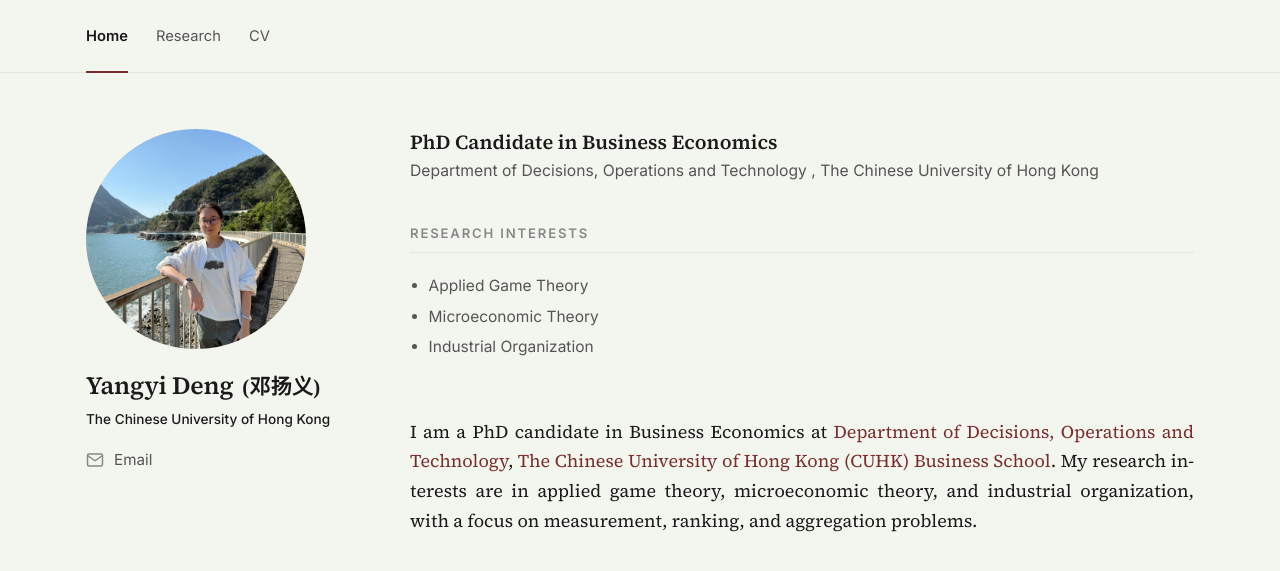
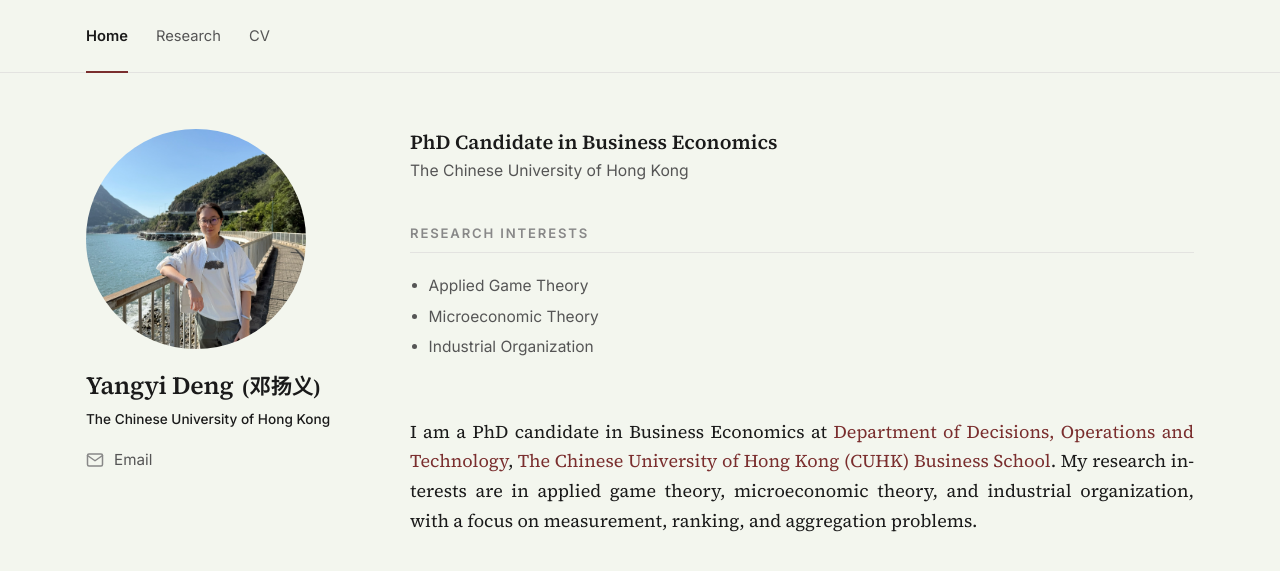
Before and after one commit to yangyi-deng/yangyi-deng.github.io, a Jekyll site: the page built from index.html, in a window 1280 px wide. Shown: the top 571 px of the page. Built offline with Jekyll 4.4.1, drawn with Linux system fonts in a browser that asks for light colours.

Commit message:
Update index.html

```diff
--- a/index.html
+++ b/index.html
@@ -7,10 +7,7 @@ permalink: /
 
 <div class="intro-block">
   <p class="intro-role">{{ site.author.role }}</p>
-  <p class="intro-dept">
-    <a href="https://www.bschool.cuhk.edu.hk/departments/decisions-operations-and-technology/" target="_blank" rel="noopener">
-      Department of Decisions, Operations and Technology
-    </a>, The Chinese University of Hong Kong
+  <p class="intro-dept">{{ site.author.institution }}
   </p>
 </div>
 
```
